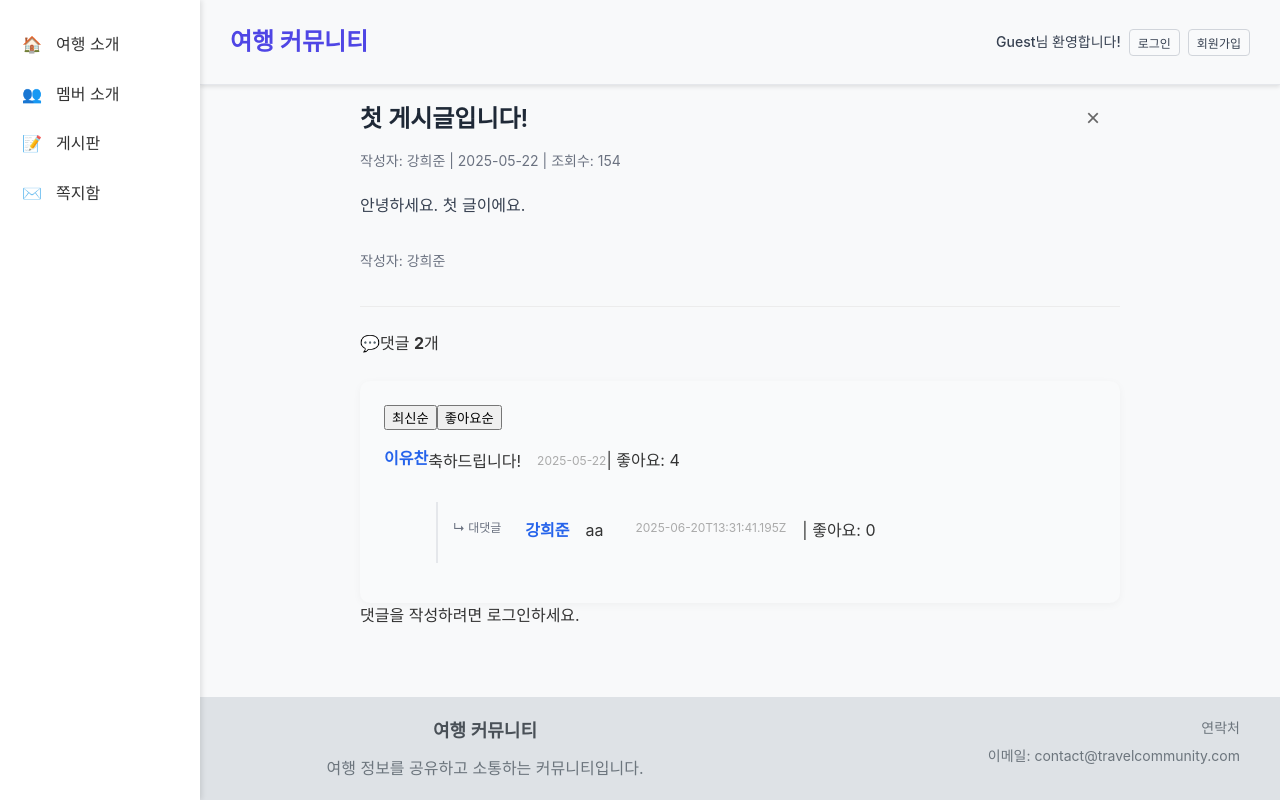
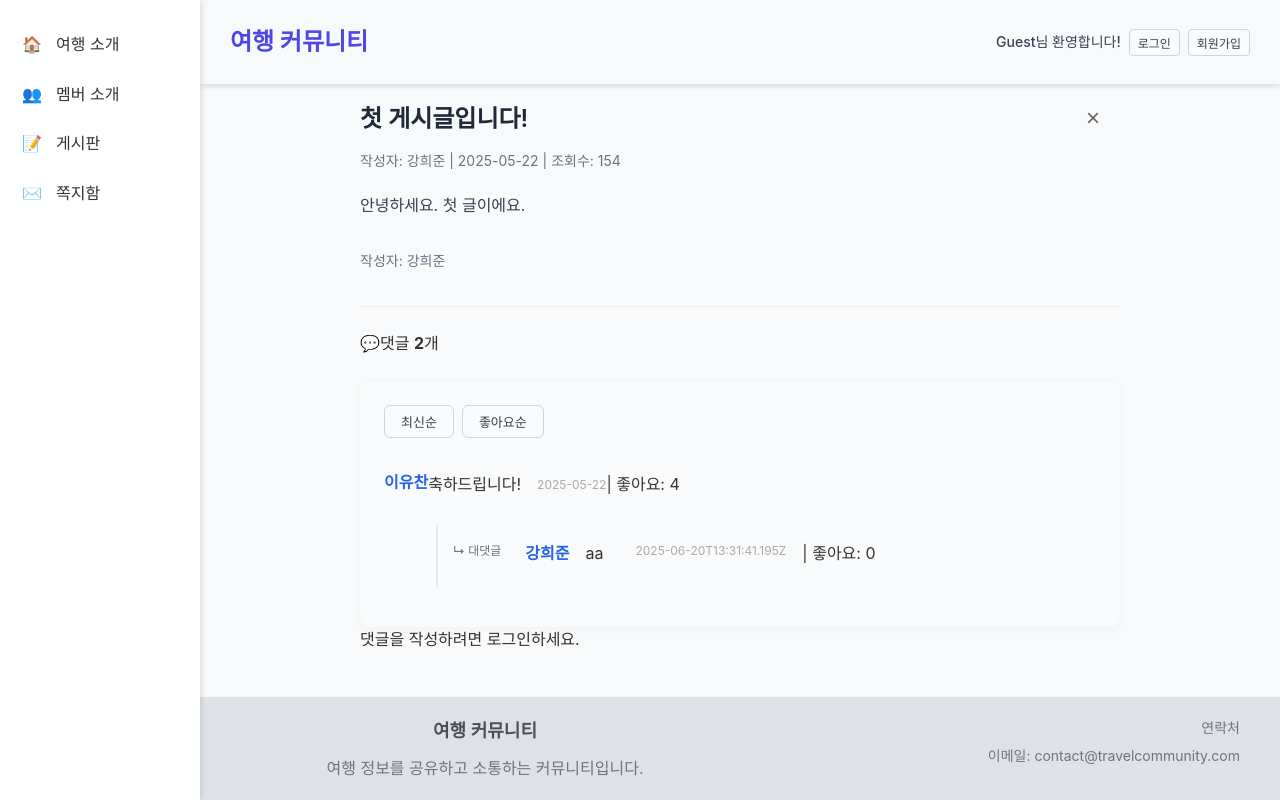
Before and after one commit to 6ReactTeamproject/test, a React (Vite) app: page /post/1 in a window 1280 px wide. Built offline with nearby package versions, Linux system fonts and the light colour scheme; no server answers; data requests are answered from the project's data file.

Commit message:
댓글 좋아요 / 최신순 정렬 버튼 css 및 Comment 관련 파일 주석 추가

```diff
--- a/src/components/Comment/CommentActions.jsx
+++ b/src/components/Comment/CommentActions.jsx
@@ -1,3 +1,4 @@
+// 댓글 수정/삭제 버튼 컴포넌트
 const CommentActions = ({
   comment,
   currentUser,
@@ -5,14 +6,17 @@ const CommentActions = ({
   onDelete,
   buttonClassName,
 }) => {
+  // 로그인하지 않았거나, 댓글 작성자가 아니면 버튼들을 보여주지 않음
   if (!currentUser || String(currentUser.id) !== String(comment.userId))
     return null;
 
   return (
     <div className="comment-actions">
+      {/* 수정 버튼 (댓글 수정 모드로 전환) */}
       <button onClick={() => onEdit(comment)} className="comment-edit-button">
         수정
       </button>
+      {/* 삭제 버튼 (댓글 삭제 확인 후 삭제) */}
       <button
         onClick={() => onDelete(comment)}
         className="comment-delete-button"
--- a/src/components/Comment/CommentEditForm.jsx
+++ b/src/components/Comment/CommentEditForm.jsx
@@ -1,22 +1,27 @@
 import { useState } from "react";
 
+// 댓글 수정 입력 폼 컴포넌트
 function CommentEditForm({ comment, onSave, onCancel }) {
+  // 수정할 텍스트 상태 (기존 댓글 텍스트로 초기화)
   const [editingText, setEditingText] = useState(comment.text);
 
   return (
     <div className="comment-edit-form">
+      {/* 수정할 텍스트 입력창 (기존 텍스트가 미리 입력되어 있음) */}
       <input
         className="comment-edit-input"
         value={editingText}
         onChange={(e) => setEditingText(e.target.value)}
       />
       <div className="comment-edit-buttons">
+        {/* 저장 버튼 (수정된 텍스트를 onSave 함수로 전달) */}
         <button
           className="comment-save-button"
           onClick={() => onSave(editingText)}
         >
           저장
         </button>
+        {/* 취소 버튼 (수정 모드 해제) */}
         <button className="comment-cancel-button" onClick={onCancel}>
           취소
         </button>
--- a/src/components/Comment/CommentForm.jsx
+++ b/src/components/Comment/CommentForm.jsx
@@ -1,3 +1,4 @@
+// 댓글/대댓글 작성 폼 컴포넌트
 import { useState } from "react";
 import { apiPost } from "../../api/fetch";
 import FormInput from "../common/FormInput";
@@ -5,42 +6,45 @@ import FormButton from "../common/FormButton";
 import { MESSAGES } from "../../constants";
 import "../../styles/form.css";
 
-export default function CommentForm({
-  currentUser,
-  id,
-  setComments,
-  onCancel,
-  parentId,
-}) {
+function CommentForm({ currentUser, id, setComments, onCancel, parentId }) {
+  // 댓글 텍스트 상태 관리
   const [values, setValues] = useState({ text: "" });
 
+  // 입력창에 텍스트 입력할 때마다 상태 업데이트
   const handleChange = (e) => {
     const { name, value } = e.target;
     setValues((prev) => ({ ...prev, [name]: value }));
   };
 
+  // 입력창 초기화 (빈 텍스트로 리셋)
   const reset = () => {
     setValues({ text: "" });
   };
 
+  // 폼 제출 처리 (댓글/대댓글 저장)
   const handleSubmit = (e) => {
     e.preventDefault();
+    // 빈 텍스트면 경고창 띄우고 함수 종료
     if (!values.text.trim()) {
       alert(MESSAGES.REQUIRED_FIELD);
       return;
     }
 
+    // 서버에 댓글/대댓글 데이터 전송
     apiPost("comments", {
       text: values.text,
       postId: id,
       userId: currentUser.id,
-      parentId: parentId || null,
+      parentId: parentId || null, // 대댓글이면 parentId, 일반 댓글이면 null
       createdAt: new Date().toISOString(),
-      likes: 0,
-      likedUserIds: [],
+      likes: 0, // 초기 좋아요 수는 0
+      likedUserIds: [], // 초기 좋아요한 유저 목록은 빈 배열
     }).then((newComment) => {
+      // 댓글 목록에 새 댓글 추가
       setComments((prev) => [...prev, newComment]);
+      // 입력창 초기화
       reset();
+      // 취소 함수가 있으면 실행 (대댓글 입력창 닫기)
       if (onCancel) {
         onCancel();
       }
@@ -57,9 +61,11 @@ export default function CommentForm({
         className="form-input"
       />
       <div className="button-group">
+        {/* 대댓글이면 "답글 작성", 일반 댓글이면 "댓글 작성" */}
         <FormButton type="submit" className="add-button">
           {parentId ? "답글 작성" : "댓글 작성"}
         </FormButton>
+        {/* onCancel 함수가 있으면 취소 버튼 보여줌 (대댓글 입력창에서만) */}
         {onCancel && (
           <FormButton
             type="button"
@@ -73,3 +79,5 @@ export default function CommentForm({
     </form>
   );
 }
+
+export default CommentForm;
--- a/src/components/Comment/CommentList.jsx
+++ b/src/components/Comment/CommentList.jsx
@@ -6,50 +6,65 @@ import CommentForm from "./CommentForm";
 import { apiPatch } from "../../api/fetch";
 import "../../styles/comment.css";
 
+// 댓글/대댓글 목록 컴포넌트
 export default function CommentList({
   comments,
   setComments,
   users,
   currentUser,
 }) {
+  // 수정 중인 댓글 id 저장
   const [editingCommentId, setEditingCommentId] = useState(null);
+  // 정렬 타입(최신순/좋아요순)
   const [sortType, setSortType] = useState("");
+  // 대댓글 입력창 열려있는 댓글 id
   const [replyTo, setReplyTo] = useState(null);
 
+  // parentId가 일치하는 대댓글만 골라서 반환
   const getReplies = (parentId) =>
     comments.filter((c) => c.parentId === parentId);
 
+  // 수정 버튼 누르면 해당 댓글 id를 editingCommentId에 저장
   const handleEdit = (comment) => {
     setEditingCommentId(comment.id);
   };
 
+  // 저장 버튼 누르면 댓글 내용 업데이트하고 수정 모드 해제
   const handleSave = (commentId, newText) => {
+    // 댓글 목록에서 해당 댓글 찾아서 텍스트만 바꿔줌
     setComments((prev) =>
       prev.map((c) => (c.id === commentId ? { ...c, text: newText } : c))
     );
+    // 수정 모드 해제
     setEditingCommentId(null);
   };
 
+  // 삭제 버튼 누르면 확인창 띄우고, 확인 누르면 해당 댓글 삭제
   const handleDelete = (comment) => {
     if (window.confirm("삭제할까요?")) {
       setComments((prev) => prev.filter((c) => c.id !== comment.id));
     }
   };
 
+  // 좋아요 버튼 누르면 서버에 PATCH 요청 보내고, 상태 업데이트
   const handleLike = async (comment, alreadyLiked) => {
     try {
+      // 이미 좋아요 눌렀으면 -1, 아니면 +1
       const updatedLikes = alreadyLiked
         ? Math.max(0, comment.likes - 1)
         : comment.likes + 1;
+      // likedUserIds 배열에서 현재 유저 id 추가/제거
       const updatedLikedUserIds = alreadyLiked
         ? comment.likedUserIds.filter((id) => id !== currentUser.id)
         : [...comment.likedUserIds, currentUser.id];
 
+      // 서버에 PATCH 요청
       await apiPatch("comments", comment.id, {
         likes: updatedLikes,
         likedUserIds: updatedLikedUserIds,
       });
 
+      // 상태 업데이트
       setComments((prev) =>
         prev.map((c) =>
           c.id === comment.id
@@ -63,21 +78,42 @@ export default function CommentList({
     }
   };
 
+  // 정렬 타입에 따라 댓글 정렬
   const sortedComments = [...comments].sort((a, b) => {
-    if (sortType === "likes") return b.likes - a.likes;
-    return new Date(b.createdAt) - new Date(a.createdAt);
+    if (sortType === "likes") return b.likes - a.likes; // 좋아요순
+    return new Date(b.createdAt) - new Date(a.createdAt); // 최신순
   });
 
+  // 부모 댓글만 추출(대댓글 제외)
   const parentComments = sortedComments.filter((c) => !c.parentId);
 
   return (
     <div className="comment-list">
-      <div>
-        <button onClick={() => setSortType("latest")}>최신순</button>
-        <button onClick={() => setSortType("likes")}>좋아요순</button>
+      {/* 정렬 버튼 영역 */}
+      <div className="comment-sort-buttons">
+        {/* 최신순 버튼 */}
+        <button
+          className={`comment-sort-button${
+            sortType === "latest" ? " active" : ""
+          }`}
+          onClick={() => setSortType("latest")}
+        >
+          최신순
+        </button>
+        {/* 좋아요순 버튼 */}
+        <button
+          className={`comment-sort-button${
+            sortType === "likes" ? " active" : ""
+          }`}
+          onClick={() => setSortType("likes")}
+        >
+          좋아요순
+        </button>
       </div>
 
+      {/* 댓글 목록 렌더링 */}
       {parentComments.map((comment) => {
+        // 댓글 작성자 정보 찾기
         const user = users.find((u) => String(u.id) === String(comment.userId));
         return (
           <div
@@ -85,6 +121,7 @@ export default function CommentList({
             key={comment.id}
             style={{ flexDirection: "column", alignItems: "flex-start" }}
           >
+            {/* 수정 중이면 수정 폼 보여주고, 아니면 댓글 내용 보여줌 */}
             {editingCommentId === comment.id ? (
               <CommentEditForm
                 comment={comment}
@@ -93,13 +130,18 @@ export default function CommentList({
               />
             ) : (
               <div style={{ display: "flex", alignItems: "center" }}>
+                {/* 작성자 이름 */}
                 <span className="comment-author">
                   {user?.name || comment.authorName || comment.authorId}
                 </span>
+                {/* 댓글 내용 */}
                 <span className="comment-content">{comment.text}</span>
+                {/* 작성일 */}
                 <span className="comment-date">{comment.createdAt}</span>
+                {/* 좋아요 수 */}
                 <span> | 좋아요: {comment.likes}</span>
                 <div className="comment-buttons">
+                  {/* 좋아요 버튼 */}
                   {currentUser && (
                     <LikeButton
                       comment={comment}
@@ -107,12 +149,14 @@ export default function CommentList({
                       onLike={handleLike}
                     />
                   )}
+                  {/* 수정/삭제 버튼 */}
                   <CommentActions
                     comment={comment}
                     currentUser={currentUser}
                     onEdit={handleEdit}
                     onDelete={handleDelete}
                   />
+                  {/* 답글달기 버튼 (로그인한 유저만) */}
                   {currentUser && (
                     <button
                       onClick={() => setReplyTo(comment.id)}
@@ -125,6 +169,7 @@ export default function CommentList({
               </div>
             )}
 
+            {/* 대댓글 입력 폼 (답글달기 버튼 눌렀을 때만) */}
             {replyTo === comment.id && (
               <CommentForm
                 currentUser={currentUser}
@@ -135,13 +180,16 @@ export default function CommentList({
               />
             )}
 
+            {/* 대댓글 목록 렌더링 */}
             <div style={{ marginLeft: 32 }}>
               {getReplies(comment.id).map((reply) => {
+                // 대댓글 작성자 정보 찾기
                 const replyUser = users.find(
                   (u) => String(u.id) === String(reply.userId)
                 );
                 return (
                   <div className="reply-item comment-item" key={reply.id}>
+                    {/* 대댓글 수정 중이면 수정 폼, 아니면 대댓글 내용 */}
                     {editingCommentId === reply.id ? (
                       <CommentEditForm
                         comment={reply}
@@ -150,16 +198,22 @@ export default function CommentList({
                       />
                     ) : (
                       <>
+                        {/* 대댓글 표시 라벨 */}
                         <span className="reply-label">↳ 대댓글</span>
+                        {/* 대댓글 작성자 */}
                         <span className="comment-author">
                           {replyUser?.name ||
                             reply.authorName ||
                             reply.authorId}
                         </span>
+                        {/* 대댓글 내용 */}
                         <span className="comment-content">{reply.text}</span>
+                        {/* 대댓글 작성일 */}
                         <span className="comment-date">{reply.createdAt}</span>
+                        {/* 대댓글 좋아요 수 */}
                         <span> | 좋아요: {reply.likes}</span>
                         <div className="comment-buttons">
+                          {/* 대댓글 좋아요 버튼 */}
                           {currentUser && (
                             <LikeButton
                               comment={reply}
@@ -167,6 +221,7 @@ export default function CommentList({
                               onLike={handleLike}
                             />
                           )}
+                          {/* 대댓글 수정/삭제 버튼 */}
                           <CommentActions
                             comment={reply}
                             currentUser={currentUser}
--- a/src/components/Comment/LikeButton.jsx
+++ b/src/components/Comment/LikeButton.jsx
@@ -1,7 +1,10 @@
+// 좋아요 버튼 컴포넌트
 function LikeButton({ comment, currentUser, onLike }) {
+  // likedUserIds가 배열이 아니면 빈 배열로 초기화 (안전장치)
   const likedUserIds = Array.isArray(comment.likedUserIds)
     ? comment.likedUserIds
     : [];
+  // 현재 유저가 이미 좋아요 눌렀는지 확인 (유저가 로그인했고, likedUserIds에 유저 id가 있으면 true)
   const alreadyLiked = currentUser
     ? likedUserIds.includes(currentUser.id)
     : false;
@@ -11,6 +14,7 @@ function LikeButton({ comment, currentUser, onLike }) {
       onClick={() => onLike(comment, alreadyLiked)}
       className={`like-button ${alreadyLiked ? "liked" : ""}`}
     >
+      {/* 이미 좋아요 눌렀으면 빨간 하트, 아니면 빈 하트 */}
       <span className="like-icon">{alreadyLiked ? "❤️" : "♡"}</span>
     </button>
   );
--- a/src/styles/comment.css
+++ b/src/styles/comment.css
@@ -414,3 +414,32 @@
 .comment-cancel-button:hover {
   background-color: #e5e7eb;
 }
+
+.comment-sort-buttons {
+  margin-bottom: 16px;
+  display: flex;
+  gap: 8px;
+}
+
+.comment-sort-button {
+  padding: 6px 16px;
+  border: 1px solid #d1d5db;
+  border-radius: 6px;
+  background-color: #f9fafb;
+  color: #374151;
+  font-size: 13px;
+  font-weight: 500;
+  cursor: pointer;
+  transition: background 0.2s, color 0.2s, border 0.2s;
+}
+
+.comment-sort-button.active,
+.comment-sort-button:active {
+  background-color: #4f46e5;
+  color: #fff;
+  border-color: #4f46e5;
+}
+
+.comment-sort-button:hover {
+  background-color: #e5e7eb;
+}
```
